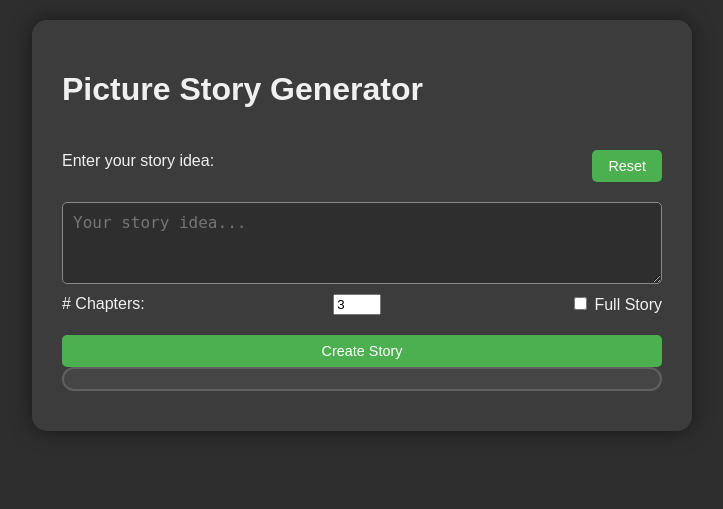
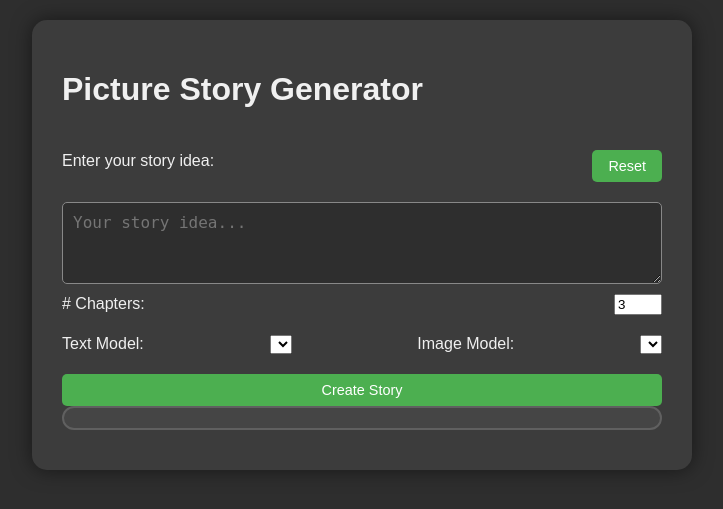
Before and after one commit to wugamlo/picturestoryteller, a Flask app: page / in a window 1280 px wide. Shown: the top 509 px of the page, without its empty margins (278-1001 px from the left). Run offline with Flask 3, Linux system fonts and the light colour scheme; data that the repository does not hold is empty.

Commit message:
User checkpoint: Implement model selection in story generation UI and fetch available models from Venice API.

```diff
--- a/main.py
+++ b/main.py
@@ -17,6 +17,25 @@ logger = logging.getLogger(__name__)
 # Venice AI API configuration
 VENICE_API_KEY = os.environ.get("VENICE_API_KEY", "your_venice_api_key_here")
 VENICE_API_BASE = "https://api.venice.ai/api/v1"
+
+def get_available_models(model_type='text'):
+    try:
+        response = requests.get(f"{VENICE_API_BASE}/{model_type}/models", headers={
+            "Authorization": f"Bearer {VENICE_API_KEY}",
+            "Content-Type": "application/json"
+        })
+        response.raise_for_status()
+        models = response.json().get("models", [])
+        return models
+    except Exception as e:
+        logger.error(f"Failed to fetch {model_type} models: {e}")
+        return []
+
+@app.route('/')
+def index():
+    text_models = get_available_models('text')  # Fetch text models
+    image_models = get_available_models('image')  # Fetch image models
+    return render_template('index.html', text_models=text_models, image_models=image_models)
 
 def generate_chat_response_non_streaming(messages, model_id="llama-3.3-70b", max_tokens=4000):
     try:
@@ -55,7 +74,7 @@ def generate_image(prompt, model_id="fluently-xl"):
                 "model": model_id,
                 "prompt": prompt,
                 "width": 512,
-                "height": 512,
+                "height": 288,
                 "steps": 30,
                 "hide_watermark": True,
                 "return_binary": True
@@ -71,18 +90,17 @@ def generate_image(prompt, model_id="fluently-xl"):
     except Exception as e:
         return {"error": str(e)}
 
-@app.route('/')
-def index():
-    return render_template('index.html')
-
 @app.route('/start-story', methods=['POST'])
 def start_story():
     data = request.get_json()
     prompt = data.get('prompt', '').strip()
     num_chapters = data.get('num_chapters', 1)
+    text_model_id = data.get('text_model')
+    image_model_id = data.get('image_model')
+
     if not prompt:
         return jsonify({"error": "No story prompt provided"}), 400
-    # Generate the full story with specified chapters
+
     initial_prompt = (
         f"Compose a story based on: '{prompt}' divided into exactly {num_chapters} chapters. "
         "Each chapter MUST start with 'CHAPTER X:' where X is the chapter number in Roman numerals, "
@@ -94,10 +112,9 @@ def start_story():
         messages=[{"role": "user", "content": initial_prompt}],
         max_tokens=max_tokens
     )
-    # Validate story generation
     if not full_story or "Error:" in full_story or "No content generated" in full_story:
         return jsonify({"error": "Failed to generate story"}), 500
-    # Split chapters using regex
+
     split_result = re.split(r'(CHAPTER\s+[IVXLCDM]+):\s*', full_story)
     chapters = []
     for i in range(1, len(split_result), 2):
@@ -105,20 +122,13 @@ def start_story():
             header = split_result[i]
             content = split_result[i + 1].strip()
             chapters.append(f"{header}: {content}")
-    chapters = chapters[:num_chapters]  # Truncate to requested chapters
-    # Ensure the correct number of chapters
+
+    chapters = chapters[:num_chapters]
     if len(chapters) < num_chapters:
         return jsonify({"error": "Generated story does not meet chapter count requirements"}), 400
-    # Store chapters in session
+
     flask_session['chapters'] = chapters
-    flask_session['current_chapter'] = 0  # Start with 0-based index
-
-    # Generate image for first chapter
-    if chapters:
-        image_data = generate_image(chapters[0])
-        image_url = image_data.get('images', [None])[0]
-        flask_session['chapter_image_0'] = image_url
-
+    flask_session['current_chapter'] = 0
     return jsonify({"status": "Story generated successfully", "full_story": full_story})
 
 @app.route('/continue-story', methods=['POST'])
@@ -129,31 +139,18 @@ def continue_story():
     if current_chapter_idx >= len(chapters) or not chapters:
         return jsonify({"error": "No more chapters available"}), 400
 
-    # Get the current chapter
     chapter = chapters[current_chapter_idx]
     chapter_number = current_chapter_idx + 1
 
-    # Get the current chapter's image from session or generate it
-    current_image = flask_session.get(f'chapter_image_{current_chapter_idx}')
-    if not current_image:
-        image_data = generate_image(chapter)
-        current_image = image_data.get('images', [None])[0]
+    image_data = generate_image(chapter)
+    image_url = image_data.get('images', [None])[0]
 
-    # Generate image for next chapter if it exists
-    next_chapter_idx = current_chapter_idx + 1
-    if next_chapter_idx < len(chapters) and not flask_session.get(f'chapter_image_{next_chapter_idx}'):
-        next_chapter = chapters[next_chapter_idx]
-        next_image_data = generate_image(next_chapter)
-        next_image = next_image_data.get('images', [None])[0]
-        flask_session[f'chapter_image_{next_chapter_idx}'] = next_image
-
-    # Update current chapter index
     flask_session['current_chapter'] = current_chapter_idx + 1
 
     return jsonify({
         "chapter": chapter_number,
         "content": chapter,
-        "image": current_image,
+        "image": image_url,
         "is_last": current_chapter_idx + 1 >= len(chapters)
     })
 
--- a/static/script.js
+++ b/static/script.js
@@ -1,4 +1,3 @@
-let currentChapter = 0;
 let chapters = [];
 
 document.getElementById('create-story').addEventListener('click', async () => {
@@ -11,29 +10,26 @@ document.getElementById('create-story').addEventListener('click', async () => {
         return;
     }
 
+    const textModel = document.getElementById('text-model').value; // Get selected text model
+    const imageModel = document.getElementById('image-model').value; // Get selected image model
+
     const response = await fetch('/start-story', {
         method: 'POST',
         headers: { 'Content-Type': 'application/json' },
-        body: JSON.stringify({ prompt, num_chapters: numChapters })
+        body: JSON.stringify({ prompt, num_chapters: numChapters, text_model: textModel, image_model: imageModel })
     });
 
     const data = await response.json();
     if (response.ok) {
-        // Remove the Create Story button
         document.getElementById('create-story').remove();
-
-        // Show Start Reading button
         const storyStatusDiv = document.getElementById('story-status');
         storyStatusDiv.innerHTML = `
             <button id="start-reading">Start Reading</button>
         `;
-
-        // Display the entire story
         document.getElementById('full-story').innerText = data.full_story || "The story was not returned.";
 
         document.getElementById('start-reading').addEventListener('click', () => {
             fetchChapter();
-            // Remove the Start Reading button after click
             document.getElementById('start-reading').remove();
         });
     } else {
@@ -47,12 +43,6 @@ async function fetchChapter() {
         const data = await response.json();
 
         if (response.ok) {
-            // Remove existing Next Chapter button if present
-            const existingBtn = document.getElementById('next-chapter-btn');
-            if (existingBtn) {
-                existingBtn.remove();
-            }
-
             const chapterParts = data.content.split(':');
             const header = chapterParts[0];
             const content = chapterParts.slice(1).join(':').trim();
@@ -66,26 +56,7 @@ async function fetchChapter() {
             `;
             document.getElementById('output').appendChild(chapterDiv);
 
-            // Scroll to the bottom of the output area
-            const outputDiv = document.getElementById('output');
-            outputDiv.scrollTop = outputDiv.scrollHeight; // Scroll to the end
-
-            // Create the Next Chapter button at the same position
-            if (!data.is_last) {
-                const nextButton = document.createElement('button');
-                nextButton.id = 'next-chapter-btn';
-                nextButton.style.marginTop = '20px';
-                nextButton.textContent = 'Next Chapter';
-                nextButton.onclick = fetchChapter;
-
-                // Position it in the same place as the Start Reading button
-                document.getElementById('story-status').appendChild(nextButton);
-            } else {
-                const endMessage = document.createElement('div');
-                endMessage.className = 'end-message';
-                endMessage.textContent = 'The End.';
-                document.getElementById('output').appendChild(endMessage);
-            }
+            document.getElementById('story-status').appendChild(createNextButton(data.is_last));
         } else {
             const errorDiv = document.createElement('div');
             errorDiv.className = 'error';
@@ -99,3 +70,12 @@ async function fetchChapter() {
         document.getElementById('output').appendChild(errorDiv);
     }
 }
+
+function createNextButton(isLast) {
+    const nextButton = document.createElement('button');
+    nextButton.id = 'next-chapter-btn';
+    nextButton.style.marginTop = '20px';
+    nextButton.textContent = isLast ? 'The End.' : 'Next Chapter';
+    nextButton.onclick = isLast ? null : fetchChapter;
+    return nextButton;
+}
--- a/static/style.css
+++ b/static/style.css
@@ -106,7 +106,7 @@ img {
   text-align: center; /* Center align */
 }
 .centered-image {
-  max-width: 50%; /* Change this percentage as needed to control image size */
+  max-width: 80%; /* Change this percentage as needed to control image size */
   height: auto; /* Maintain aspect ratio */
 }
 
--- a/templates/index.html
+++ b/templates/index.html
@@ -17,11 +17,21 @@
             <textarea id="story-prompt" placeholder="Your story idea..."></textarea>
             <div class="flex-container">
                 <label for="chapters"># Chapters:</label>
-                <input type="number" id="chapters" min="1" placeholder="e.g., 3" value="3" size="2"> <!-- Added size attribute -->
-                <label>
-                    <input type="checkbox" id="show-full-story" />
-                    Full Story
-                </label>
+                <input type="number" id="chapters" min="1" placeholder="e.g., 3" value="3" size="2">
+            </div>
+            <div class="flex-container">
+                <label for="text-model">Text Model:</label>
+                <select id="text-model">
+                    {% for model in text_models %}
+                    <option value="{{ model }}">{{ model }}</option>
+                    {% endfor %}
+                </select>
+                <label for="image-model">Image Model:</label>
+                <select id="image-model">
+                    {% for model in image_models %}
+                    <option value="{{ model }}">{{ model }}</option>
+                    {% endfor %}
+                </select>
             </div>
             <button id="create-story">Create Story</button>
             <div id="story-status"></div>
@@ -32,11 +42,7 @@
     <script type="module" src="/static/script.js"></script>
     <script>
         document.getElementById('reset-button').addEventListener('click', function() {
-            location.reload(); // Reload the page
-        });
-        document.getElementById('show-full-story').addEventListener('change', function() {
-            const fullStoryDiv = document.getElementById('full-story');
-            fullStoryDiv.style.display = this.checked ? 'block' : 'none';
+            location.reload();
         });
     </script>
 </body>
```
Also changed, not shown: attached_assets/Pasted--DOCTYPE-html-html-lang-en-head-meta-charset-UTF-8-meta-name-viewport-con-1739582448909.txt (added, +49 -0 lines).
